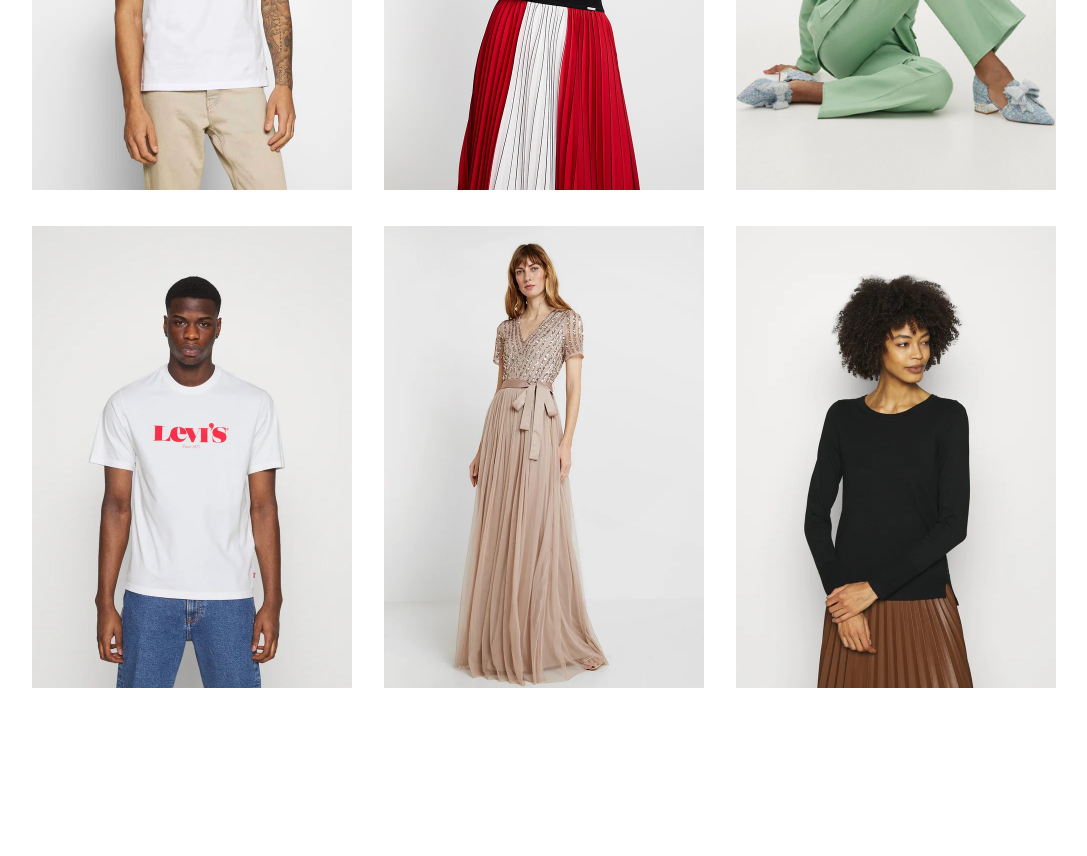
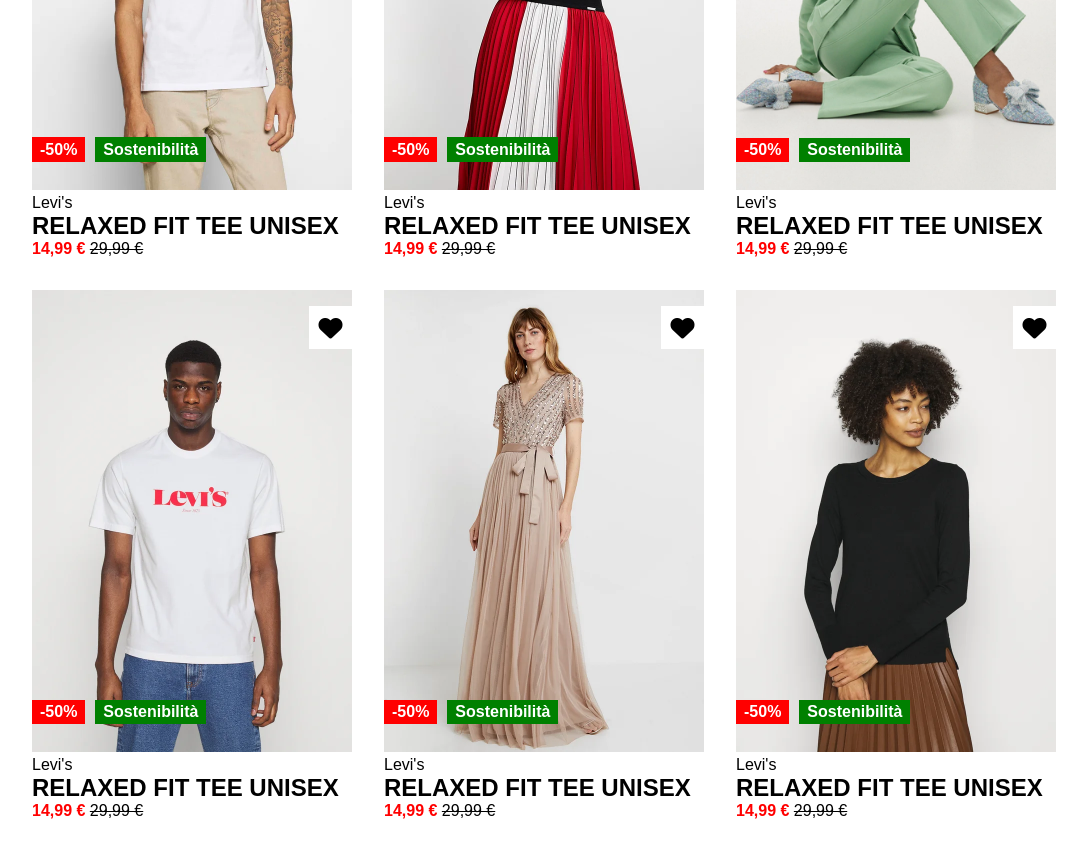
Before and after one commit to michelebozzuto04/html-css-boolando, a plain HTML site: page index.html in a window 1280 px wide. Shown: the part 380-1236 px from the top of the page, without its empty margins (96-1183 px from the left). Before the commit the page ends 1108 px from the top, so only its background shows below. Drawn offline with Linux system fonts and the light colour scheme.

Commit message:
add product cards with details and styles; include pricing and tags

```diff
--- a/index.html
+++ b/index.html
@@ -47,36 +47,114 @@
                         <div class="card">
                             <img class="main-image" src="./img/1.webp" alt="product image">
                             <img class="secondary-image" src="./img/1b.webp" alt="product image">
+                            <span class="product-brand">Levi's</span>
+                            <h2 class="product-title">Relaxed fit tee unisex</h2>
+                            <div class="prices">
+                                <span class="product-price">14,99 €</span>
+                                <span class="product-discount-price">29,99 €</span>
+                            </div>
+                            <div class="like d-flex">
+                                <i class="fa-solid fa-heart"></i>
+                            </div>
+                            <div class="tags d-flex">
+                                <span class="tag bg-red">-50%</span>
+                                <span class="tag bg-green">Sostenibilità</span>
+                            </div>
                         </div>
                     </div>
                     <div class="col-4">
                         <div class="card">
                             <img class="main-image" src="./img/2.webp" alt="product image">
                             <img class="secondary-image" src="./img/2b.webp" alt="product image">
+                            <span class="product-brand">Levi's</span>
+                            <h2 class="product-title">Relaxed fit tee unisex</h2>
+                            <div class="prices">
+                                <span class="product-price">14,99 €</span>
+                                <span class="product-discount-price">29,99 €</span>
+                            </div>
+                            <div class="like d-flex">
+                                <i class="fa-solid fa-heart"></i>
+                            </div>
+                            <div class="tags d-flex">
+                                <span class="tag bg-red">-50%</span>
+                                <span class="tag bg-green">Sostenibilità</span>
+                            </div>
                         </div>
                     </div>
                     <div class="col-4">
                         <div class="card">
                             <img class="main-image" src="./img/3.webp" alt="product image">
                             <img class="secondary-image" src="./img/3b.webp" alt="product image">
+                            <span class="product-brand">Levi's</span>
+                            <h2 class="product-title">Relaxed fit tee unisex</h2>
+                            <div class="prices">
+                                <span class="product-price">14,99 €</span>
+                                <span class="product-discount-price">29,99 €</span>
+                            </div>
+                            <div class="like d-flex">
+                                <i class="fa-solid fa-heart"></i>
+                            </div>
+                            <div class="tags d-flex">
+                                <span class="tag bg-red">-50%</span>
+                                <span class="tag bg-green">Sostenibilità</span>
+                            </div>
                         </div>
                     </div>
                     <div class="col-4">
                         <div class="card">
                             <img class="main-image" src="./img/4.webp" alt="product image">
                             <img class="secondary-image" src="./img/4b.webp" alt="product image">
+                            <span class="product-brand">Levi's</span>
+                            <h2 class="product-title">Relaxed fit tee unisex</h2>
+                            <div class="prices">
+                                <span class="product-price">14,99 €</span>
+                                <span class="product-discount-price">29,99 €</span>
+                            </div>
+                            <div class="like d-flex">
+                                <i class="fa-solid fa-heart"></i>
+                            </div>
+                            <div class="tags d-flex">
+                                <span class="tag bg-red">-50%</span>
+                                <span class="tag bg-green">Sostenibilità</span>
+                            </div>
                         </div>
                     </div>
                     <div class="col-4">
                         <div class="card">
                             <img class="main-image" src="./img/5.webp" alt="product image">
                             <img class="secondary-image" src="./img/5b.webp" alt="product image">
+                            <span class="product-brand">Levi's</span>
+                            <h2 class="product-title">Relaxed fit tee unisex</h2>
+                            <div class="prices">
+                                <span class="product-price">14,99 €</span>
+                                <span class="product-discount-price">29,99 €</span>
+                            </div>
+                            <div class="like d-flex">
+                                <i class="fa-solid fa-heart"></i>
+                            </div>
+                            <div class="tags d-flex">
+                                <span class="tag bg-red">-50%</span>
+                                <span class="tag bg-green">Sostenibilità</span>
+                            </div>
                         </div>
                     </div>
                     <div class="col-4">
                         <div class="card">
                             <img class="main-image" src="./img/6.webp" alt="product image">
                             <img class="secondary-image" src="./img/6b.webp" alt="product image">
+                            <span class="product-brand">Levi's</span>
+                            <h2 class="product-title">Relaxed fit tee unisex</h2>
+                            <div class="prices">
+                                <span class="product-price">14,99 €</span>
+                                <span class="product-discount-price">29,99 €</span>
+                            </div>
+                            <div class="like d-flex">
+                                <i class="fa-solid fa-heart"></i>
+                            </div>
+                            <div class="tags d-flex">
+                                <span class="tag bg-red">-50%</span>
+                                <span class="tag bg-green">Sostenibilità</span>
+                            </div>
                         </div>
                     </div>
                 </div>
--- a/style.css
+++ b/style.css
@@ -8,6 +8,8 @@
 :root {
     --bg-primary-color: #FF6900;
     --bg-color-dark: #1A1A1A;
+    --bg-green: #008000;
+    --bg-red: #FF0000;
 
 }
 
@@ -19,6 +21,14 @@
 
 .d-flex {
     display: flex;
+}
+
+.bg-green {
+    background-color: var(--bg-green);
+}
+
+.bg-red {
+    background-color: var(--bg-red);
 }
 
 /* Debug */
@@ -106,10 +116,44 @@ section {
         position: relative;
 
         .secondary-image {
+            display: none;
+        }
+
+        .product-title {
+            text-transform: uppercase;
+        }
+
+        .product-price {
+            font-weight: bold;
+            color: red;
+        }
+
+        .product-discount-price {
+            text-decoration: line-through;
+        }
+
+        .like {
             position: absolute;
-            top: 0;
-            left: 0;
-            display: none;
+            top: 1rem;
+            right: 0;
+            font-size: 1.5rem;
+            background-color: white;
+            padding: 0.6rem;
+            justify-content: center;
+            align-items: center;
+        }
+
+        .tags {
+            gap: 10px;
+            position: absolute;
+            bottom: 6rem;
+        }
+
+        .tag {
+            color: white;
+            font-weight: bold;
+            padding: 0.2rem 0.5rem;
+            bottom: 6rem;
         }
     }
 
```
